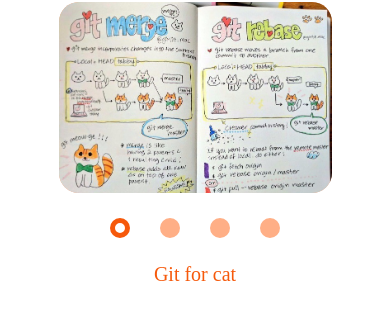
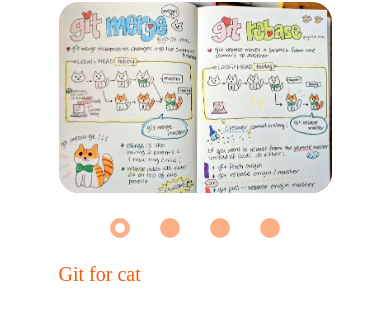
Before and after one commit to KateBlazhko/cssMemSlider, a plain HTML site: page cssMemSlider/index.html in a window 390 px wide. Shown: the part 72-392 px from the top of the page. Drawn offline with Linux system fonts and the light colour scheme.

Commit message:
fix: correct mistakes  Аўт 17 мая 2022 16:28:46 +03

```diff
--- a/cssMemSlider/style.css
+++ b/cssMemSlider/style.css
@@ -122,8 +122,6 @@
     order: 3;
 
     width: 100%;
-
-    text-align: center;
   }
 }
 
@@ -193,7 +191,6 @@
   transform: scale(1.3);
 }
 
-
 .label__inner {
   width: 1em;
   height: 1em;
@@ -207,6 +204,15 @@
 .slider__content #input_2:checked ~ .slider__navigation .label_2 .label__inner,
 .slider__content #input_3:checked ~ .slider__navigation .label_3 .label__inner,
 .slider__content #input_4:checked ~ .slider__navigation .label_4 .label__inner {
+  border: 5px solid var(--toggle-color);
+
+  background-color: var(--toggle-check-color);
+}
+
+.slider__content #input_1:checked ~ .slider__navigation .label_1:hover .label__inner,
+.slider__content #input_2:checked ~ .slider__navigation .label_2:hover .label__inner,
+.slider__content #input_3:checked ~ .slider__navigation .label_3:hover .label__inner,
+.slider__content #input_4:checked ~ .slider__navigation .label_4:hover .label__inner {
   border: 5px solid var(--text-color);
 
   background-color: var(--toggle-check-color);
```
